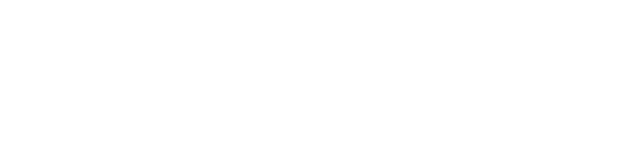
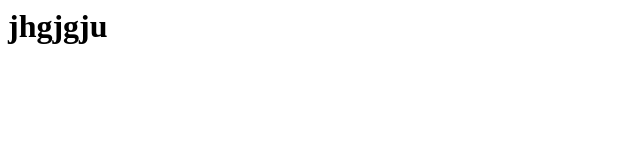
Before and after one commit to mlaura1996/HistoricMasonryOntology, a plain HTML site: page index.html in a window 1280 px wide. Shown: the whole page, without its empty margins (0-640 px from the left). Drawn offline with Linux system fonts and the light colour scheme.

Commit message:
Update index.html

```diff
--- a/index.html
+++ b/index.html
@@ -5,6 +5,6 @@
     <title>Historic Masonry Ontology</title>
 </head>
 <body>
-
+    <h1>jhgjgju</h1>
 </body>
 </html>
```
